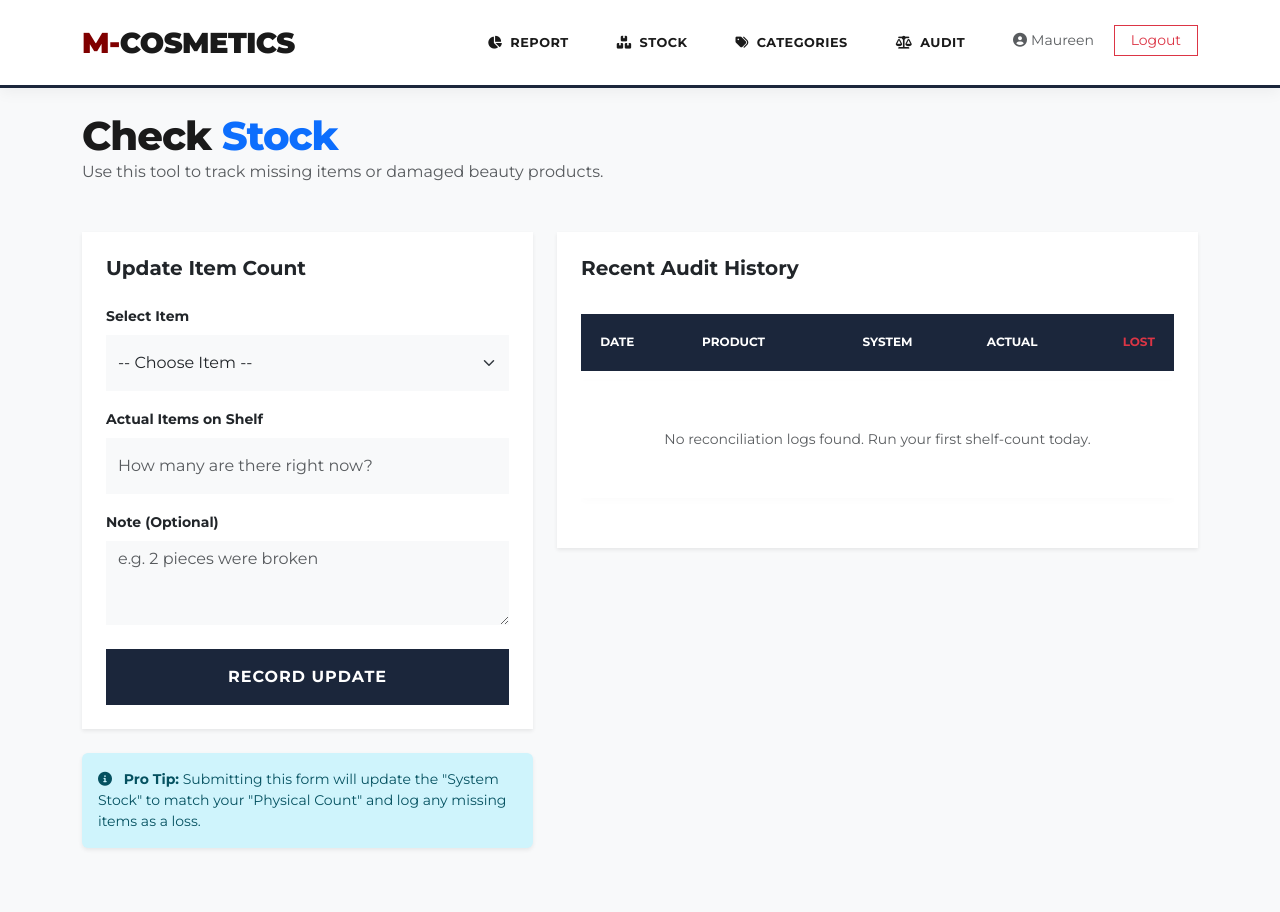
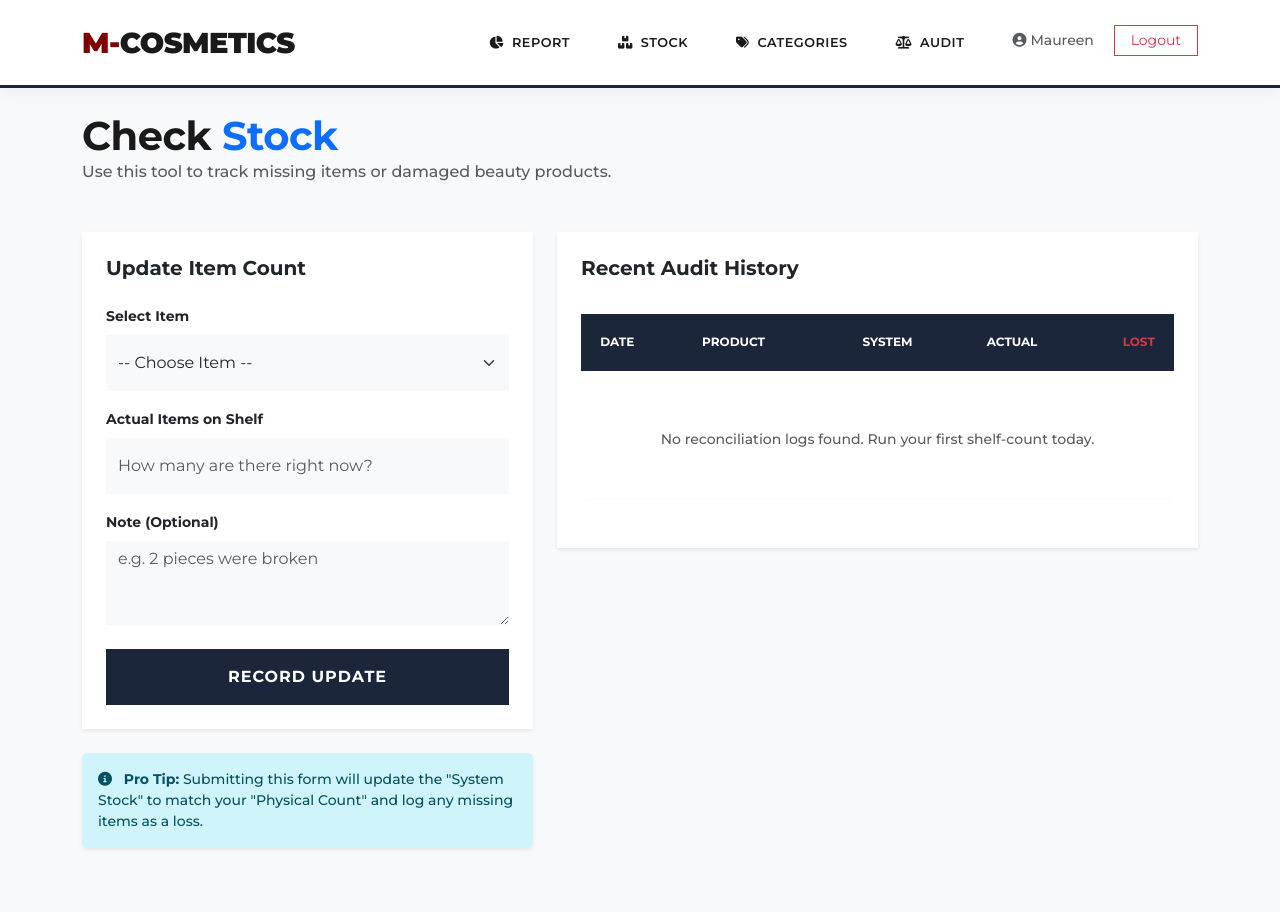
Before and after one commit to Markjohns1/maureenboutique, a Flask app: template templates/audit.html in a window 1280 px wide. Run offline with Flask 3, Linux system fonts and the light colour scheme; the template is opened without the code that fills it, so the values that code supplies are empty; a user stored in the database is signed in; parts of the project's set-up code (start-up, migrations or seed data) failed here and were passed over.

```diff
--- a/static/css/style.css
+++ b/static/css/style.css
@@ -18,6 +18,8 @@
 
 body {
     font-family: 'Montserrat', sans-serif;
+    font-weight: 500;
+    /* Montserrat Medium as per school requirement */
     background-color: var(--light-gray);
     color: var(--text-dark);
     margin: 0;
@@ -49,7 +51,8 @@ body {
 
 .nav-link {
     color: var(--text-dark) !important;
-    font-weight: 700;
+    font-weight: 600;
+    /* Medium-Bold balance */
     text-transform: uppercase;
     font-size: 0.8rem;
     padding: 0.8rem 0 !important;
@@ -69,8 +72,9 @@ body {
 
 /* Hero Section / Headlines */
 .fw-extrabold {
-    font-weight: 800;
-    letter-spacing: -1px;
+    font-weight: 700;
+    /* Clean, bold but not chunky */
+    letter-spacing: -0.5px;
 }
 
 /* Boutique Cards: Solid & Stable */
@@ -164,7 +168,8 @@ body {
     text-transform: uppercase;
     font-weight: 700;
     letter-spacing: 1px;
-    padding: 1rem 2rem;
+    padding: 0.7rem 2rem;
+    /* Reduced thickness */
 }
 
 .btn-primary:hover {
@@ -180,7 +185,8 @@ body {
     border-radius: 0;
     text-transform: uppercase;
     font-weight: 700;
-    padding: 1rem 2rem;
+    padding: 0.7rem 2rem;
+    /* Reduced thickness */
 }
 
 .btn-maroon:hover {
@@ -194,6 +200,8 @@ body {
     border-radius: 0;
     text-transform: uppercase;
     font-weight: 700;
+    padding: 0.7rem 1.5rem;
+    /* Match thickness */
 }
 
 .btn-light:hover {
```
